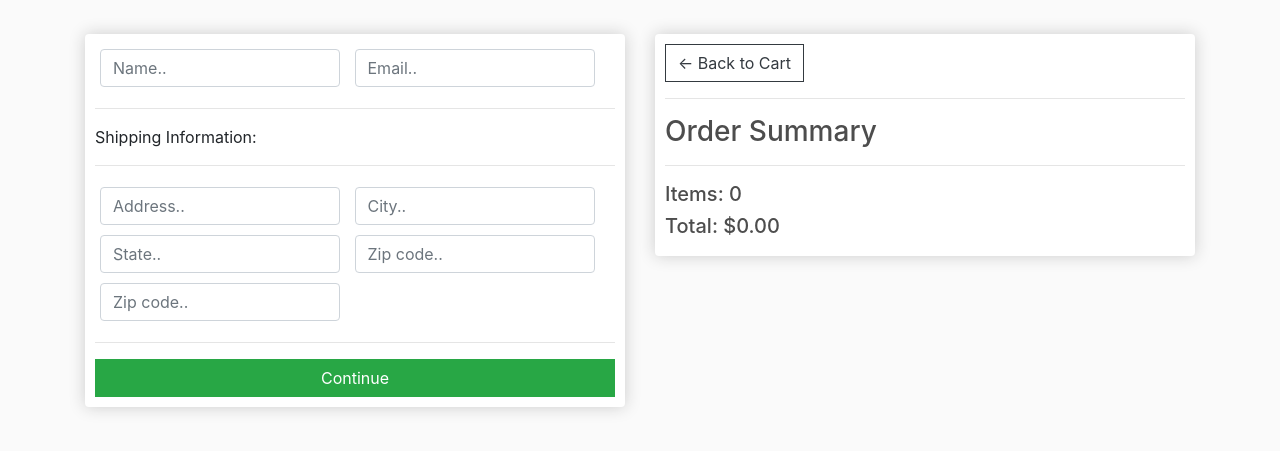
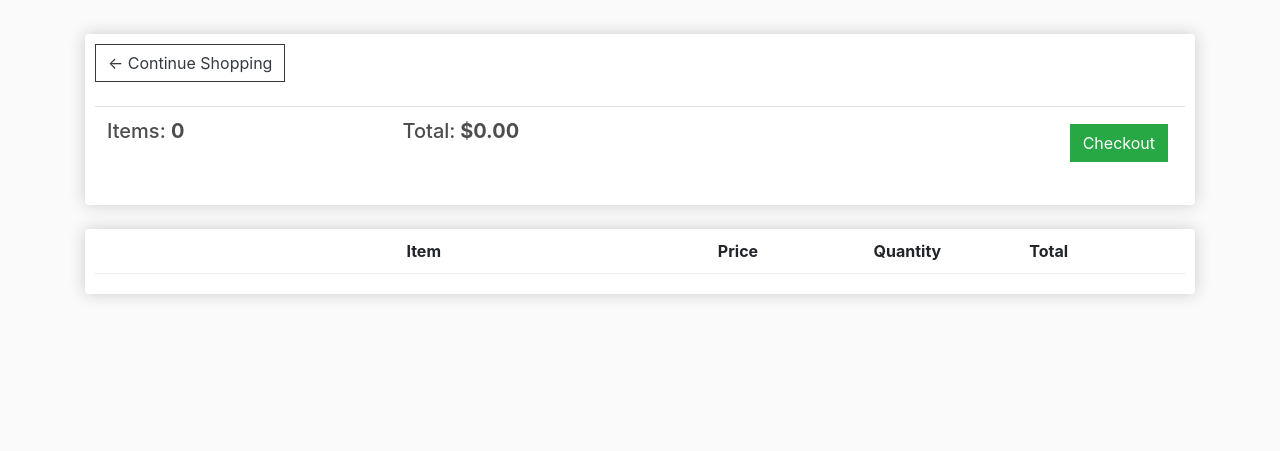
Before and after one commit to jsilvajr1/online_store, a Django app: page /cart/ in a window 1280 px wide. Shown: the part 57-508 px from the top of the page. Run offline with Django 3.2, Linux system fonts and the light colour scheme; lists and menus that the app fills with data are empty; some libraries are stand-ins or nearby versions.

Commit message:
added checkout feature in cart.html

```diff
--- a/store/templates/store/cart.html
+++ b/store/templates/store/cart.html
@@ -1,58 +1,35 @@
 {% extends 'store/main.html' %}
 {% load static %}
 {% block content %}
-     <div class="row">
-		<div class="col-lg-6">
-			<div class="box-element" id="form-wrapper">
-				<form id="form">
-					<div id="user-info">
-						<div class="form-field">
-							<input required class="form-control" type="text" name="name" placeholder="Name..">
-						</div>
-						<div class="form-field">
-							<input required class="form-control" type="email" name="email" placeholder="Email..">
-						</div>
-					</div>
+	<div class="row">
+		<div class="col-lg-12">
+			<div class="box-element">
 
-					<div id="shipping-info">
-						<hr>
-						<p>Shipping Information:</p>
-						<hr>
-						<div class="form-field">
-							<input class="form-control" type="text" name="address" placeholder="Address..">
-						</div>
-						<div class="form-field">
-							<input class="form-control" type="text" name="city" placeholder="City..">
-						</div>
-						<div class="form-field">
-							<input class="form-control" type="text" name="state" placeholder="State..">
-						</div>
-						<div class="form-field">
-							<input class="form-control" type="text" name="zipcode" placeholder="Zip code..">
-						</div>
-						<div class="form-field">
-							<input class="form-control" type="text" name="country" placeholder="Zip code..">
-						</div>
-					</div>
+				<a  class="btn btn-outline-dark" href="{% url 'store' %}">&#x2190; Continue Shopping</a>
 
-					<hr>
-					<input id="form-button" class="btn btn-success btn-block" type="submit" value="Continue">
-				</form>
+				<br>
+				<br>
+				<table class="table">
+					<tr>
+						<th><h5>Items: <strong>{{order.get_cart_items}}</strong></h5></th>
+						<th><h5>Total:<strong> ${{order.get_cart_total|floatformat:2}}</strong></h5></th>
+						<th>
+							<a  style="float:right; margin:5px;" class="btn btn-success" href="{% url 'checkout' %}">Checkout</a>
+						</th>
+					</tr>
+				</table>
+
 			</div>
 
 			<br>
-			<div class="box-element hidden" id="payment-info">
-				<small>Paypal Options</small>
-			</div>
-
-		</div>
-
-		<div class="col-lg-6">
 			<div class="box-element">
-				<a  class="btn btn-outline-dark" href="{% url 'cart' %}">&#x2190; Back to Cart</a>
-				<hr>
-				<h3>Order Summary</h3>
-				<hr>
+				<div class="cart-row">
+					<div style="flex:2"></div>
+					<div style="flex:2"><strong>Item</strong></div>
+					<div style="flex:1"><strong>Price</strong></div>
+					<div style="flex:1"><strong>Quantity</strong></div>
+					<div style="flex:1"><strong>Total</strong></div>
+				</div>
 				{% for item in items %}
 				<div class="cart-row">
 					<div style="flex:2"><img class="row-image" src="{{item.product.imageURL}}"></div>
@@ -61,15 +38,14 @@
 					<div style="flex:1">
 						<p class="quantity">{{item.quantity}}</p>
 						<div class="quantity">
-							<img data-product="{{item.product.id}}" data-action="add" class="chg-quantity update-cart" src="{% static  'images/arrow2.png' %}">
+							<img class="chg-quantity" src="{% static  'images/arrow2.png' %}">
 
-							<img data-product="{{item.product.id}}" data-action="remove" class="chg-quantity update-cart" src="{% static  'images/arrow1.png' %}">
+							<img class="chg-quantity" src="{% static  'images/arrow1.png' %}">
 						</div>
 					</div>
+					<div style="flex:1"><p>${{item.get_total|floatformat:2}}</p></div>
 				</div>
 				{% endfor %}
-				<h5>Items:   {{order.get_cart_items}}</h5>
-				<h5>Total:   ${{order.get_cart_total|floatformat:2}}</h5>
 			</div>
 		</div>
 	</div>
```
Also changed, not shown: store/models.py (+9 -0 lines), db.sqlite3.
